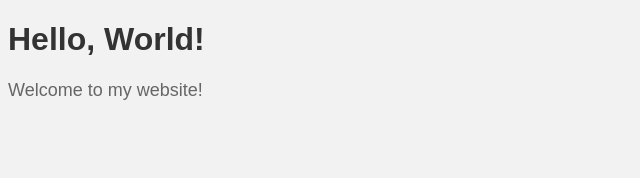
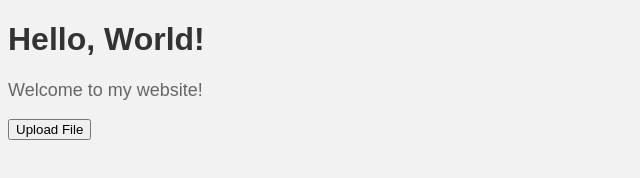
Before and after one commit to noblea30/hello_world_website, a plain HTML site: page index.html in a window 1280 px wide. Shown: the whole page, without its empty margins (0-640 px from the left). Drawn offline with Linux system fonts and the light colour scheme.

Commit message:
Update index.html

```diff
--- a/index.html
+++ b/index.html
@@ -7,6 +7,7 @@
 <body>
   <h1>Hello, World!</h1>
   <p>Welcome to my website!</p>
+  <button id="upload-btn">Upload File</button>
   <script src="script.js"></script>
 </body>
 </html>
```
